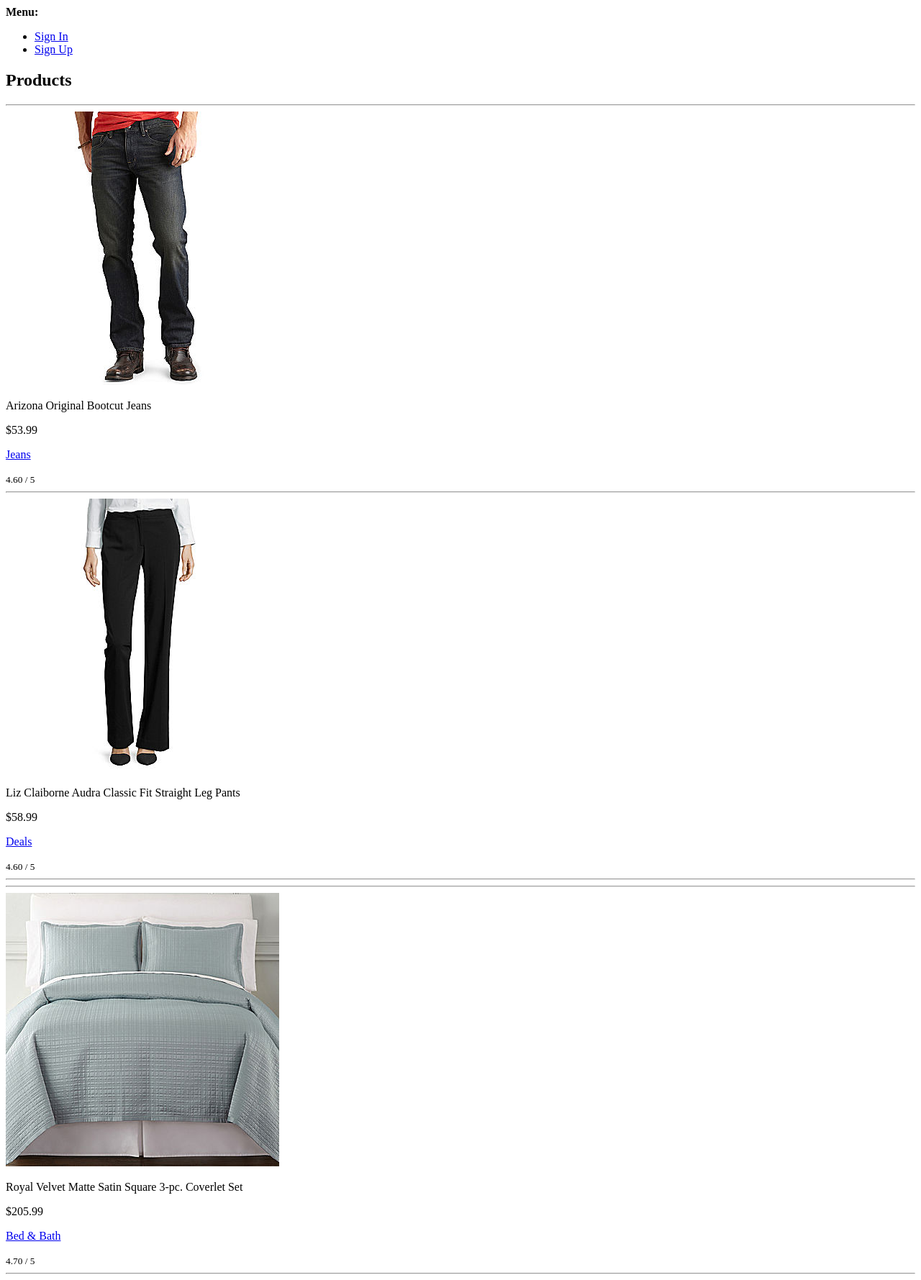
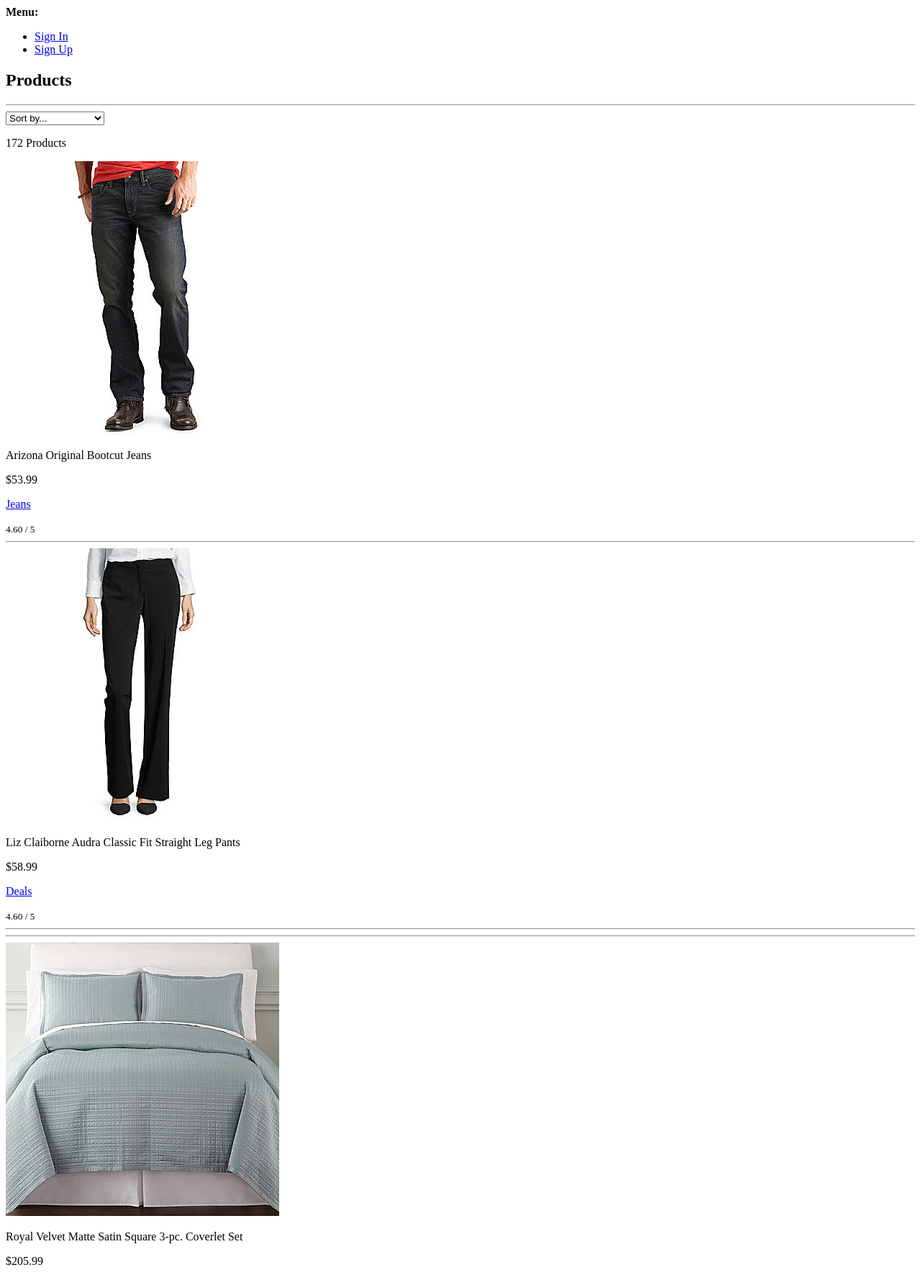
Before and after one commit to Marcopolo1975/boutique_ado_v1, a Django app: page /products/ in a window 1280 px wide. Shown: the top 1779 px of the page at 72% size. Run offline with Django 3.2, Linux system fonts and the light colour scheme; data comes from the database, SQL or seed files in the repository.

Commit message:
Added sorting and product counts to product page

```diff
--- a/boutique_ado/settings.py
+++ b/boutique_ado/settings.py
@@ -25,7 +25,7 @@ SECRET_KEY = 'p@ei#69*b*zz3u4yie-$()@cy^l(+x9&@6ypx+r0lm(3%_9hr7'
 # SECURITY WARNING: don't run with debug turned on in production!
 DEBUG = True
 
-ALLOWED_HOSTS = ['localhost',  '127.0.0.1:8000', '127.0.0.1', '8000-marcopolo19-boutiqueado-aysa1to26nj.ws-eu114.gitpod.io']
+ALLOWED_HOSTS = ['localhost',  '127.0.0.1:8000', '127.0.0.1', '8000-marcopolo19-boutiqueado-hw3js1p1ejf.ws-eu114.gitpod.io']
 
 
 # Application definition
--- a/products/templates/products/products.html
+++ b/products/templates/products/products.html
@@ -25,7 +25,31 @@
         </div>
         <div class="row">
             <div class="product-container col-10 offset-1">
-                <div class="row mt-1 mb-2"></div>
+                <div class="row mt-1 mb-2">
+                    <div class="col-12 col-md-6 my-auto order-md-last d-flex justify-content-center justify-content-md-end">
+                        <div class="sort-select-wrapper w-50">
+                            <select id="sort-selector" class="custom-select custom-select-sm rounded-0 border border-{% if current_sorting != 'None_None' %}info{% else %}black{% endif %}">
+                                <option value="reset" {% if current_sorting == 'None_None' %}selected{% endif %}>Sort by...</option>
+                                <option value="price_asc" {% if current_sorting == 'price_asc' %}selected{% endif %}>Price (low to high)</option>
+                                <option value="price_desc" {% if current_sorting == 'price_desc' %}selected{% endif %}>Price (high to low)</option>
+                                <option value="rating_asc" {% if current_sorting == 'rating_asc' %}selected{% endif %}>Rating (low to high)</option>
+                                <option value="rating_desc" {% if current_sorting == 'rating_desc' %}selected{% endif %}>Rating (high to low)</option>
+                                <option value="name_asc" {% if current_sorting == 'name_asc' %}selected{% endif %}>Name (A-Z)</option>
+                                <option value="name_desc" {% if current_sorting == 'name_desc' %}selected{% endif %}>Name (Z-A)</option>
+                                <option value="category_asc" {% if current_sorting == 'category_asc' %}selected{% endif %}>Category (A-Z)</option>
+                                <option value="category_desc" {% if current_sorting == 'category_desc' %}selected{% endif %}>Category (Z-A)</option>
+                            </select>
+                        </div>
+                    </div>
+                    <div class="col-12 col-md-6 order-md-first">
+                        <p class="text-muted mt-3 text-center text-md-left">
+                            {% if search_term or current_categories or current_sorting != 'None_None' %}
+                                <span class="small"><a href="{% url 'products' %}">Products Home</a> | </span>
+                            {% endif %}
+                            {{ products|length }} Products{% if search_term %} found for <strong>"{{ search_term }}"</strong>{% endif %}
+                        </p>
+                    </div>
+                </div>
                 <div class="row">
                     {% for product in products %}
                         <div class="col-sm-6 col-md-6 col-lg-4 col-xl-3">
--- a/products/views.py
+++ b/products/views.py
@@ -21,7 +21,8 @@ def all_products(request):
             if sortkey == 'name':
                 sortkey = 'lower_name'
                 products = products.annotate(lower_name=Lower('name'))
-
+            if sortkey == 'category':
+                sortkey = 'category__name'
             if 'direction' in request.GET:
                 direction = request.GET['direction']
                 if direction == 'desc':
```
